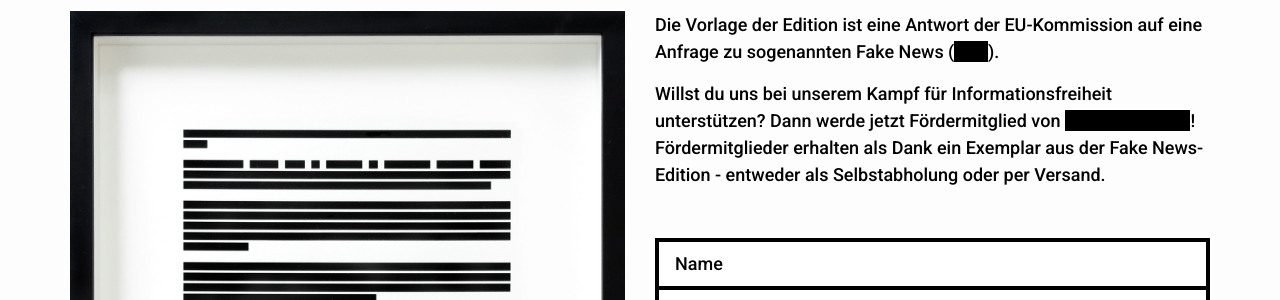
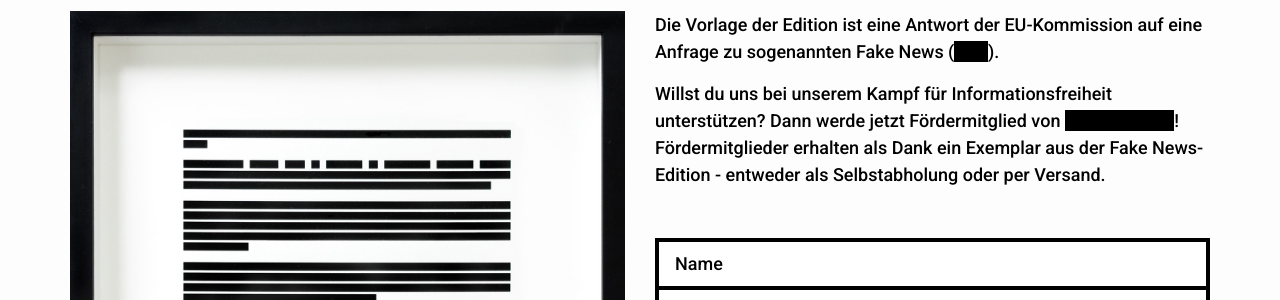
Before and after one commit to okfde/000000.limited, a Jekyll site: the page built from edition.html, in a window 1280 px wide. Shown: the part 301-601 px from the top of the page. Built offline with Jekyll 4.4.1, drawn with Linux system fonts in a browser that asks for light colours; comment, search, counter and statistics services are not loaded.

Commit message:
more anchor fix

```diff
--- a/edition.html
+++ b/edition.html
@@ -14,7 +14,7 @@
 
 Die Vorlage der Edition ist eine Antwort der EU-Kommission auf eine Anfrage zu sogenannten Fake News (<a href="https://www.asktheeu.org/en/request/concepts_against_fake_news?nocache=incoming-13625#incoming-13625">Link</a>).
 
-Willst du uns bei unserem Kampf für Informationsfreiheit unterstützen? Dann werde jetzt Fördermitglied von <a href="https://fragdenstaat.de/">">FragDenStaat</a>! Fördermitglieder erhalten als Dank ein Exemplar aus der Fake News-Edition - entweder als Selbstabholung oder per Versand.
+Willst du uns bei unserem Kampf für Informationsfreiheit unterstützen? Dann werde jetzt Fördermitglied von <a href="https://fragdenstaat.de/">FragDenStaat</a>! Fördermitglieder erhalten als Dank ein Exemplar aus der Fake News-Edition - entweder als Selbstabholung oder per Versand.
 
 {% include form.html %}
 
```
